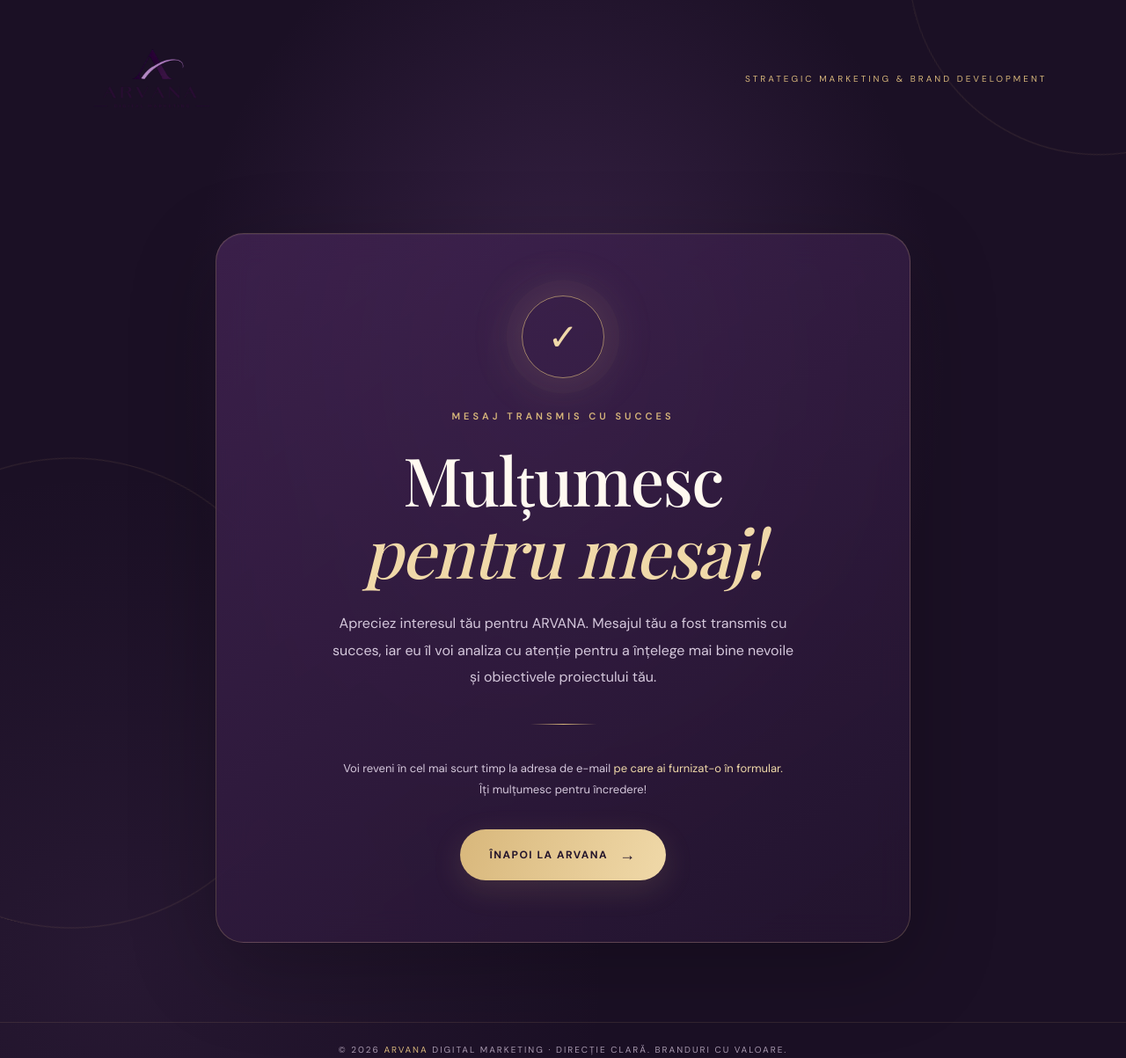
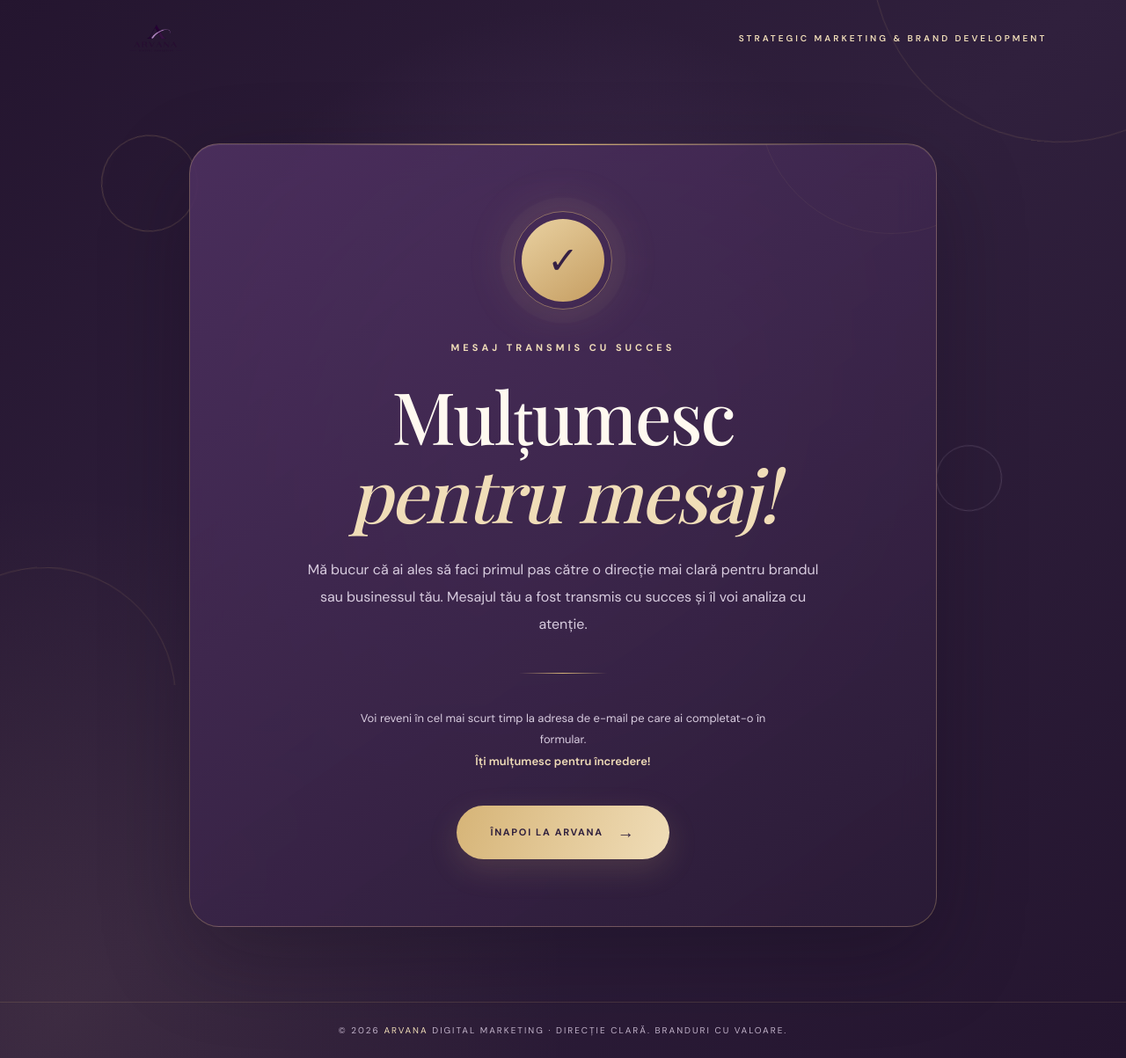
Before and after one commit to marianapastean/arvana-digital-marketing, a plain HTML site: page thank-you.html in a window 1280 px wide. Shown: the part 21-1224 px from the top of the page at 88% size. Drawn offline with nearby package versions, Linux system fonts and the light colour scheme.

Commit message:
Revise thank-you page layout and content
Updated the thank-you page with improved styling, descriptions, and structure.

```diff
--- a/thank-you.html
+++ b/thank-you.html
@@ -4,25 +4,29 @@
 <head>
   <meta charset="UTF-8">
   <meta name="viewport" content="width=device-width, initial-scale=1.0">
-  <meta name="theme-color" content="#1b1025">
-  <meta name="description" content="Mulțumim pentru mesaj. ARVANA Digital Marketing va reveni în curând cu un răspuns.">
-  <title>Mulțumesc pentru mesaj! | ARVANA Digital Marketing</title>
+  <meta name="theme-color" content="#24152F">
+
+  <title>Mulțumesc pentru mesaj | ARVANA Digital Marketing</title>
+
+  <meta name="description" content="Îți mulțumesc pentru mesaj. Voi reveni în curând cu un răspuns. ARVANA Digital Marketing – Direcție clară. Branduri cu valoare.">
 
   <link rel="preconnect" href="https://fonts.googleapis.com">
   <link rel="preconnect" href="https://fonts.gstatic.com" crossorigin>
-  <link href="https://fonts.googleapis.com/css2?family=DM+Sans:wght@400;500;600;700&family=Playfair+Display:wght@500;600;700&display=swap" rel="stylesheet">
+
+  <link href="https://fonts.googleapis.com/css2?family=DM+Sans:wght@400;500;600;700&family=Playfair+Display:wght@400;500;600;700&display=swap" rel="stylesheet">
 
   <style>
     :root {
-      --background: #1b1025;
-      --background-light: #291737;
-      --plum: #432454;
-      --purple: #76508c;
-      --gold: #d8b77b;
-      --gold-light: #f0d9a9;
-      --ivory: #fff9f0;
-      --muted: #d5c8dc;
-      --line: rgba(216, 183, 123, 0.25);
+      --plum-dark: #24152F;
+      --plum: #352044;
+      --plum-light: #513264;
+      --royal-purple: #73518B;
+      --lavender: #D5C2E2;
+      --gold: #D6B477;
+      --gold-light: #F0DDB8;
+      --ivory: #FFF9F0;
+      --text-muted: #D8CCDF;
+      --border: rgba(214, 180, 119, 0.32);
     }
 
     * {
@@ -37,51 +41,96 @@
 
     body {
       min-height: 100vh;
+      overflow-x: hidden;
       font-family: "DM Sans", sans-serif;
       color: var(--ivory);
+
       background:
-        radial-gradient(ellipse at 50% 35%, rgba(111, 68, 133, 0.35), transparent 48%),
-        radial-gradient(circle at 10% 90%, rgba(120, 78, 139, 0.13), transparent 35%),
-        var(--background);
+        radial-gradient(
+          ellipse at 50% 42%,
+          rgba(115, 81, 139, 0.34) 0%,
+          transparent 48%
+        ),
+        radial-gradient(
+          circle at 5% 95%,
+          rgba(214, 180, 119, 0.08),
+          transparent 35%
+        ),
+        linear-gradient(
+          135deg,
+          #24152F 0%,
+          #30203D 50%,
+          #24152F 100%
+        );
+
       display: flex;
       flex-direction: column;
-      overflow-x: hidden;
     }
 
-    body::before,
-    body::after {
-      content: "";
+    /* DECORATIVE BACKGROUND */
+
+    .ambient {
       position: fixed;
-      width: 420px;
-      height: 420px;
-      border: 1px solid rgba(216, 183, 123, 0.12);
-      border-radius: 50%;
+      inset: 0;
+      overflow: hidden;
       pointer-events: none;
-      animation: orbit 24s linear infinite;
+      z-index: 0;
     }
 
-    body::before {
-      top: -230px;
-      right: -180px;
+    .orb {
+      position: absolute;
+      border-radius: 50%;
+      border: 1px solid rgba(214, 180, 119, 0.16);
+      animation: float 12s ease-in-out infinite;
     }
 
-    body::after {
-      bottom: -270px;
-      left: -180px;
-      width: 520px;
-      height: 520px;
-      animation-direction: reverse;
+    .orb-one {
+      width: 430px;
+      height: 430px;
+      top: -230px;
+      right: -140px;
     }
 
-    @keyframes orbit {
-      from { transform: rotate(0deg) scale(1); }
-      50% { transform: rotate(180deg) scale(1.06); }
-      to { transform: rotate(360deg) scale(1); }
+    .orb-two {
+      width: 300px;
+      height: 300px;
+      bottom: -170px;
+      left: -100px;
+      animation-delay: -5s;
     }
 
-    .navbar {
+    .orb-three {
+      width: 110px;
+      height: 110px;
+      top: 24%;
+      left: 9%;
+      border-color: rgba(214, 180, 119, 0.25);
+      animation-duration: 9s;
+    }
+
+    .orb-four {
+      width: 75px;
+      height: 75px;
+      right: 11%;
+      bottom: 23%;
+      border-color: rgba(213, 194, 226, 0.2);
+      animation-delay: -3s;
+    }
+
+    @keyframes float {
+      0%, 100% {
+        transform: translateY(0) rotate(0deg);
+      }
+      50% {
+        transform: translateY(-18px) rotate(8deg);
+      }
+    }
+
+    /* HEADER */
+
+    header {
       width: 100%;
-      padding: 28px 7%;
+      padding: 27px 7%;
       display: flex;
       align-items: center;
       justify-content: space-between;
@@ -90,104 +139,178 @@
     }
 
     .logo {
-      display: flex;
+      display: inline-flex;
       align-items: center;
       text-decoration: none;
     }
 
     .logo img {
+      width: 175px;
+      max-height: 75px;
+      object-fit: contain;
       display: block;
-      width: 165px;
-      height: auto;
-      object-fit: contain;
     }
 
-    .nav-label {
-      color: var(--gold);
+    .header-label {
+      color: var(--gold-light);
       font-size: 10px;
+      font-weight: 600;
       letter-spacing: 3px;
       text-transform: uppercase;
     }
 
+    /* MAIN */
+
     main {
       flex: 1;
+      min-height: 650px;
       display: flex;
       align-items: center;
       justify-content: center;
-      padding: 65px 22px 90px;
+      padding: 55px 22px 85px;
       position: relative;
       z-index: 1;
     }
 
-    .confirmation {
+    .confirmation-card {
       width: 100%;
-      max-width: 790px;
+      max-width: 850px;
+      position: relative;
+      overflow: hidden;
       text-align: center;
-      padding: 70px 55px;
-      border: 1px solid var(--line);
-      border-radius: 32px;
-      background: linear-gradient(
-        145deg,
-        rgba(67, 36, 84, 0.78),
-        rgba(35, 20, 47, 0.88)
-      );
+
+      padding: 76px 65px;
+
+      border: 1px solid var(--border);
+      border-radius: 34px;
+
+      background:
+        linear-gradient(
+          145deg,
+          rgba(81, 50, 100, 0.83),
+          rgba(42, 27, 54, 0.94)
+        );
+
       box-shadow:
-        0 30px 100px rgba(0, 0, 0, 0.22),
-        inset 0 1px 0 rgba(255, 255, 255, 0.06);
-      backdrop-filter: blur(18px);
-      animation: reveal 1s ease both;
+        0 35px 100px rgba(16, 8, 22, 0.28),
+        inset 0 1px 0 rgba(255, 255, 255, 0.08);
+
+      backdrop-filter: blur(20px);
+
+      animation: cardEntrance 1s cubic-bezier(.2,.8,.2,1) both;
     }
 
-    @keyframes reveal {
+    .confirmation-card::before {
+      content: "";
+      position: absolute;
+      top: 0;
+      left: 15%;
+      width: 70%;
+      height: 1px;
+      background: linear-gradient(
+        90deg,
+        transparent,
+        var(--gold),
+        transparent
+      );
+    }
+
+    .confirmation-card::after {
+      content: "";
+      position: absolute;
+      width: 300px;
+      height: 300px;
+      border-radius: 50%;
+      border: 1px solid rgba(214, 180, 119, 0.07);
+      top: -200px;
+      right: -100px;
+      pointer-events: none;
+    }
+
+    @keyframes cardEntrance {
       from {
         opacity: 0;
-        transform: translateY(28px);
+        transform: translateY(35px) scale(.98);
       }
       to {
         opacity: 1;
-        transform: translateY(0);
+        transform: translateY(0) scale(1);
       }
     }
 
-    .success-icon {
-      width: 94px;
-      height: 94px;
-      border: 1px solid rgba(216, 183, 123, 0.65);
+    /* SUCCESS SYMBOL */
+
+    .success-wrapper {
+      width: 112px;
+      height: 112px;
+      margin: 0 auto 36px;
       border-radius: 50%;
-      margin: 0 auto 36px;
+      padding: 8px;
+      border: 1px solid rgba(214, 180, 119, 0.5);
+
       display: flex;
       align-items: center;
       justify-content: center;
-      color: var(--gold-light);
-      font-size: 42px;
-      font-weight: 300;
+
       box-shadow:
-        0 0 0 12px rgba(216, 183, 123, 0.04),
-        0 0 45px rgba(216, 183, 123, 0.13);
-      animation: pulse 3s ease-in-out infinite;
+        0 0 0 12px rgba(214, 180, 119, 0.035),
+        0 0 50px rgba(214, 180, 119, 0.12);
+
+      animation: successPulse 4s ease-in-out infinite;
     }
 
-    @keyframes pulse {
-      0%, 100% { box-shadow: 0 0 0 12px rgba(216, 183, 123, 0.04), 0 0 45px rgba(216, 183, 123, 0.13); }
-      50% { box-shadow: 0 0 0 19px rgba(216, 183, 123, 0.02), 0 0 65px rgba(216, 183, 123, 0.2); }
+    .success-inner {
+      width: 100%;
+      height: 100%;
+      border-radius: 50%;
+
+      display: flex;
+      align-items: center;
+      justify-content: center;
+
+      background: linear-gradient(
+        145deg,
+        #E9D1A1,
+        #C59D61
+      );
+
+      color: #352044;
+      font-size: 43px;
+      font-weight: 400;
     }
 
+    @keyframes successPulse {
+      0%, 100% {
+        box-shadow:
+          0 0 0 12px rgba(214, 180, 119, 0.035),
+          0 0 50px rgba(214, 180, 119, 0.12);
+      }
+      50% {
+        box-shadow:
+          0 0 0 19px rgba(214, 180, 119, 0.025),
+          0 0 65px rgba(214, 180, 119, 0.2);
+      }
+    }
+
+    /* TEXT */
+
     .eyebrow {
-      color: var(--gold);
+      color: var(--gold-light);
       font-size: 11px;
-      font-weight: 600;
+      font-weight: 700;
       letter-spacing: 4px;
       text-transform: uppercase;
-      margin-bottom: 24px;
+      margin-bottom: 26px;
     }
 
     h1 {
       font-family: "Playfair Display", serif;
-      font-size: clamp(42px, 7vw, 76px);
+      font-size: clamp(48px, 7vw, 82px);
+      font-weight: 500;
       line-height: 1.08;
-      font-weight: 500;
-      letter-spacing: -1.5px;
-      margin-bottom: 26px;
+      letter-spacing: -2px;
+      color: var(--ivory);
+      margin-bottom: 27px;
     }
 
     h1 span {
@@ -197,11 +320,12 @@
     }
 
     .description {
-      max-width: 540px;
+      max-width: 590px;
       margin: 0 auto;
-      color: var(--muted);
+      color: var(--text-muted);
       font-size: 16px;
-      line-height: 1.9;
+      line-height: 1.95;
+      font-weight: 400;
     }
 
     .description strong {
@@ -209,137 +333,215 @@
       font-weight: 600;
     }
 
-    .divider {
-      width: 75px;
+    /* GOLD DIVIDER */
+
+    .gold-divider {
+      width: 100px;
       height: 1px;
-      margin: 38px auto;
-      background: linear-gradient(90deg, transparent, var(--gold), transparent);
+      margin: 39px auto;
+      background: linear-gradient(
+        90deg,
+        transparent,
+        var(--gold),
+        transparent
+      );
     }
 
+    /* NEXT STEP */
+
     .next-step {
-      color: var(--muted);
+      max-width: 480px;
+      margin: 0 auto 37px;
+      color: var(--text-muted);
       font-size: 13px;
-      line-height: 1.8;
-      margin-bottom: 34px;
+      line-height: 1.9;
     }
 
-    .next-step span {
+    .next-step strong {
       color: var(--gold-light);
+      font-weight: 600;
     }
 
-    .button {
+    /* BUTTON */
+
+    .back-button {
+      min-height: 61px;
       display: inline-flex;
       align-items: center;
       justify-content: center;
-      gap: 13px;
-      min-height: 58px;
-      padding: 0 34px;
+      gap: 16px;
+
+      padding: 0 38px;
       border-radius: 50px;
-      background: linear-gradient(110deg, #d8b77b, #f0d9a9);
-      color: #24152b;
-      font-size: 12px;
+
+      background: linear-gradient(
+        110deg,
+        #D6B477,
+        #F0DDB8
+      );
+
+      color: #30203D;
+      text-decoration: none;
+
+      font-size: 11px;
       font-weight: 700;
-      letter-spacing: 1.5px;
-      text-decoration: none;
+      letter-spacing: 1.7px;
       text-transform: uppercase;
-      transition: transform 0.3s ease, box-shadow 0.3s ease;
-      box-shadow: 0 10px 35px rgba(216, 183, 123, 0.14);
+
+      box-shadow: 0 12px 35px rgba(214, 180, 119, 0.16);
+
+      transition:
+        transform .35s ease,
+        box-shadow .35s ease,
+        background .35s ease;
     }
 
-    .button:hover {
-      transform: translateY(-4px);
-      box-shadow: 0 16px 45px rgba(216, 183, 123, 0.25);
+    .back-button:hover {
+      transform: translateY(-5px);
+      box-shadow: 0 18px 45px rgba(214, 180, 119, 0.28);
+      background: linear-gradient(
+        110deg,
+        #F0DDB8,
+        #E2C58F
+      );
     }
 
-    .button .arrow {
-      font-size: 18px;
-      transition: transform 0.3s ease;
+    .back-button .arrow {
+      font-size: 19px;
+      transition: transform .3s ease;
     }
 
-    .button:hover .arrow {
+    .back-button:hover .arrow {
       transform: translateX(5px);
     }
 
+    /* FOOTER */
+
     footer {
-      padding: 24px;
+      padding: 25px 20px;
       text-align: center;
-      border-top: 1px solid rgba(216, 183, 123, 0.12);
+      border-top: 1px solid rgba(214, 180, 119, 0.16);
       position: relative;
       z-index: 1;
     }
 
     footer p {
-      color: #a99ab0;
+      color: #C2B3CA;
       font-size: 10px;
       letter-spacing: 2px;
       text-transform: uppercase;
     }
 
     footer span {
-      color: var(--gold);
+      color: var(--gold-light);
     }
 
-    @media (max-width: 600px) {
-      .navbar {
-        padding: 23px 6%;
+    /* RESPONSIVE */
+
+    @media (max-width: 700px) {
+      header {
+        padding: 22px 6%;
       }
 
       .logo img {
-        width: 135px;
+        width: 140px;
       }
 
-      .nav-label {
+      .header-label {
+        max-width: 125px;
         font-size: 8px;
+        line-height: 1.6;
         letter-spacing: 1.5px;
+        text-align: right;
       }
 
       main {
-        padding: 40px 16px 55px;
+        min-height: auto;
+        padding: 45px 16px 65px;
       }
 
-      .confirmation {
-        padding: 52px 23px;
-        border-radius: 24px;
+      .confirmation-card {
+        padding: 55px 25px;
+        border-radius: 25px;
       }
 
-      .success-icon {
-        width: 78px;
-        height: 78px;
+      .success-wrapper {
+        width: 90px;
+        height: 90px;
+        margin-bottom: 31px;
+      }
+
+      .success-inner {
         font-size: 35px;
-        margin-bottom: 30px;
       }
 
       .eyebrow {
         font-size: 9px;
         letter-spacing: 2.5px;
+        margin-bottom: 22px;
       }
 
       h1 {
-        font-size: clamp(39px, 11vw, 56px);
+        font-size: clamp(43px, 11vw, 62px);
+        letter-spacing: -1px;
       }
 
       .description {
         font-size: 14px;
+        line-height: 1.85;
       }
 
-      .button {
+      .gold-divider {
+        margin: 31px auto;
+      }
+
+      .next-step {
+        font-size: 12px;
+      }
+
+      .back-button {
         width: 100%;
         padding: 0 20px;
         font-size: 10px;
       }
 
+      .orb-three {
+        left: -45px;
+      }
+
+      .orb-four {
+        right: -25px;
+      }
+
       footer p {
-        font-size: 9px;
-        letter-spacing: 1.3px;
+        font-size: 8px;
+        letter-spacing: 1.2px;
+        line-height: 1.8;
+      }
+    }
+
+    @media (max-width: 380px) {
+      .header-label {
+        display: none;
+      }
+
+      .confirmation-card {
+        padding: 48px 19px;
+      }
+
+      h1 {
+        font-size: 42px;
       }
     }
 
     @media (prefers-reduced-motion: reduce) {
-      *, *::before, *::after {
+      *,
+      *::before,
+      *::after {
         animation-duration: 0.01ms !important;
         animation-iteration-count: 1 !important;
+        transition-duration: 0.01ms !important;
         scroll-behavior: auto !important;
-        transition-duration: 0.01ms !important;
       }
     }
   </style>
@@ -347,25 +549,41 @@
 
 <body>
 
-  <header class="navbar">
-    <a class="logo" href="https://marianapastean.github.io/arvana-digital-marketing/" aria-label="ARVANA - pagina principal">
+  <div class="ambient" aria-hidden="true">
+    <div class="orb orb-one"></div>
+    <div class="orb orb-two"></div>
+    <div class="orb orb-three"></div>
+    <div class="orb orb-four"></div>
+  </div>
+
+  <header>
+    <a
+      class="logo"
+      href="https://marianapastean.github.io/arvana-digital-marketing/"
+      aria-label="ARVANA - pagina principal"
+    >
       <img
         src="https://raw.githubusercontent.com/marianapastean/arvana-digital-marketing/main/Logo%20-%20ARVANA%20Digital%20Marketing%20%281%29.png"
         alt="ARVANA Digital Marketing"
       >
     </a>
 
-    <span class="nav-label">Strategic Marketing & Brand Development</span>
+    <div class="header-label">
+      Strategic Marketing & Brand Development
+    </div>
   </header>
 
   <main>
-    <section class="confirmation">
 
-      <div class="success-icon" aria-label="Mesaj trimis cu succes">
-        ✓
+    <section class="confirmation-card">
+
+      <div class="success-wrapper">
+        <div class="success-inner">✓</div>
       </div>
 
-      <p class="eyebrow">Mesaj transmis cu succes</p>
+      <p class="eyebrow">
+        Mesaj transmis cu succes
+      </p>
 
       <h1>
         Mulțumesc
@@ -373,23 +591,23 @@
       </h1>
 
       <p class="description">
-        Apreciez interesul tău pentru ARVANA.
-        Mesajul tău a fost transmis cu succes, iar eu îl voi analiza
-        cu atenție pentru a înțelege mai bine nevoile și obiectivele
-        proiectului tău.
+        Mă bucur că ai ales să faci primul pas către o direcție
+        mai clară pentru brandul sau businessul tău.
+        Mesajul tău a fost transmis cu succes și îl voi analiza
+        cu atenție.
       </p>
 
-      <div class="divider"></div>
+      <div class="gold-divider"></div>
 
       <p class="next-step">
         Voi reveni în cel mai scurt timp la adresa de e-mail
-        <span>pe care ai furnizat-o în formular.</span>
+        pe care ai completat-o în formular.
         <br>
-        Îți mulțumesc pentru încredere!
+        <strong>Îți mulțumesc pentru încredere!</strong>
       </p>
 
       <a
-        class="button"
+        class="back-button"
         href="https://marianapastean.github.io/arvana-digital-marketing/"
       >
         Înapoi la ARVANA
@@ -397,10 +615,14 @@
       </a>
 
     </section>
+
   </main>
 
   <footer>
-    <p>© 2026 <span>ARVANA</span> Digital Marketing · Direcție clară. Branduri cu valoare.</p>
+    <p>
+      © 2026 <span>ARVANA</span> Digital Marketing
+      · Direcție clară. Branduri cu valoare.
+    </p>
   </footer>
 
 </body>
```
